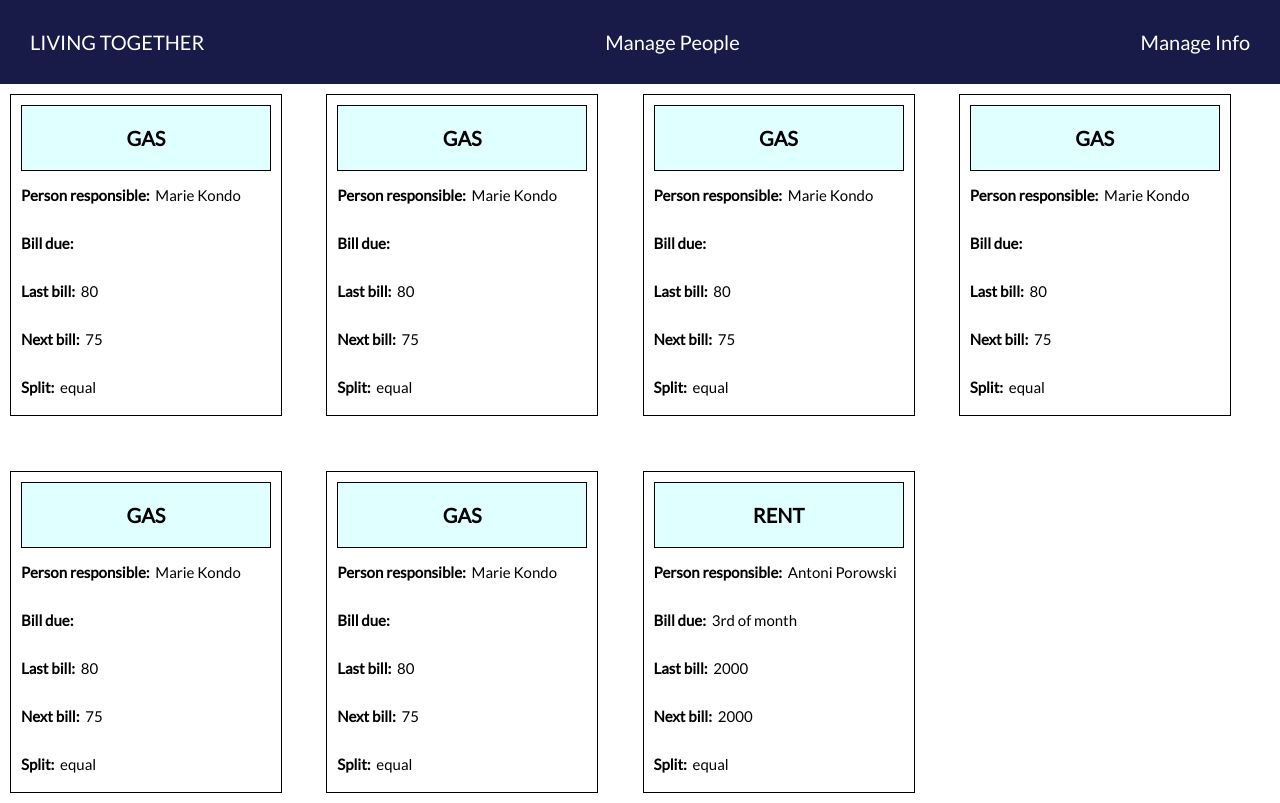
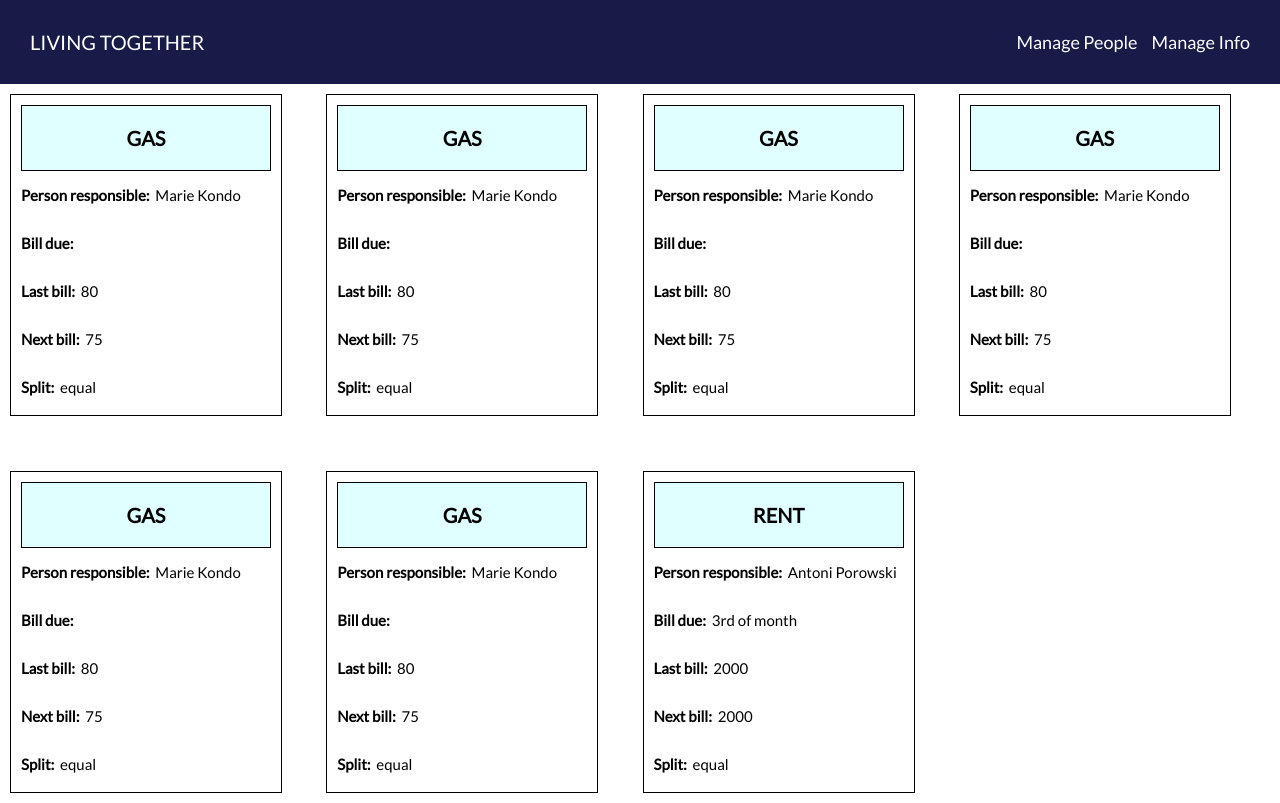
Before and after one commit to mng16/living-together-web, a React (Create React App) app: page / in a window 1280 px wide. Built offline with nearby package versions, Linux system fonts and the light colour scheme.

Commit message:
fixed navbar styling

```diff
--- a/src/components/NavBar/NavBar.jsx
+++ b/src/components/NavBar/NavBar.jsx
@@ -1,18 +1,21 @@
 import React, { Component } from 'react';
 import { Link } from 'react-router-dom';
 import './nav-bar.scss';
+import CardGroup from '../InfoCardGroup/InfoCardGroup';
 
 
 class NavBar extends Component {
     render() {
         return (
+            <header>
+                <div className="logo"><Link to='/'>LIVING TOGETHER</Link></div>
                 <nav>
                     <ul>
-                    <li><Link to='/'>LIVING TOGETHER</Link></li>
                         <li><Link to='/managePeople'>Manage People</Link></li>
                         <li><Link to="/manageInfo">Manage Info</Link></li>
                     </ul>
                 </nav>
+            </header>
         );
     }
 }
--- a/src/components/NavBar/nav-bar.scss
+++ b/src/components/NavBar/nav-bar.scss
@@ -1,25 +1,31 @@
 @import '../../global-styles.scss';
 
-nav {
+header {
     display: flex;
     justify-content: space-between;
+    align-items: center;
     padding: 30px 30px 30px 30px;
     background-color: $dark-blue;
     font-family: $font-lato;
-    // font-weight: bold;
     font-size: 20px;
-
-    ul {
-        width: 100%;
-        list-style: none;
-        display: flex;
-        justify-content: space-between;
-        margin: 0px;
-        padding: 0px;
-    }
 
     a {
         text-decoration: none;
         color: $white;
     }
 }
+nav {
+    font-size: 18px;
+
+    ul {
+        width: 100%;
+        list-style: none;
+        display: flex;
+        margin: 0px;
+        padding: 0px;
+    }
+
+    li {
+        padding-left: 14px;
+    }
+}
```
Lines whose indentation alone changed are shown as unchanged.
